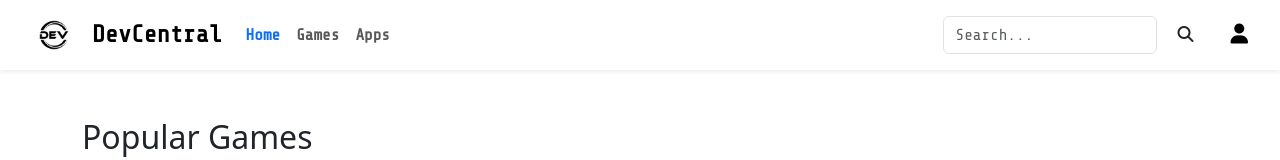
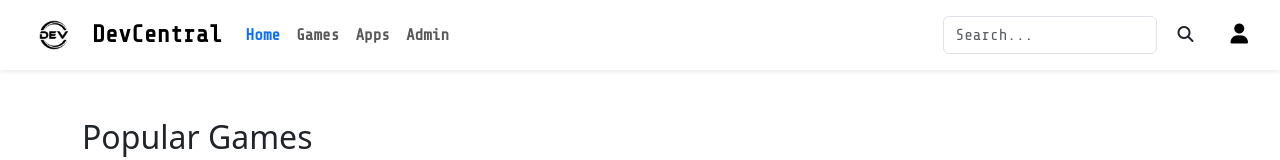
Before and after one commit to CIHYALACE/DevCentral, a React (Vite) app in the folder frontend/: page / in a window 1280 px wide. Shown: the top 160 px of the page. Built offline with nearby package versions, Linux system fonts and the light colour scheme.

Commit message:
Add Admin navigation link to Header component

```diff
--- a/frontend/src/components/Header.jsx
+++ b/frontend/src/components/Header.jsx
@@ -53,7 +53,7 @@ export default function Header() {
           >
             Apps
           </NavLink>
-          {/* <Nav.Link className="nav-link" href="#">Contact</Nav.Link> */}
+          <NavLink to="/admin" className="nav-link">Admin</NavLink>
         </Nav>
         <div className="d-flex ms-auto align-items-center">
           <form className="d-flex me-3 share-tech-mono-regular">
```
Also changed, not shown: 1 other file (tests, documents, lock files or other folders).
